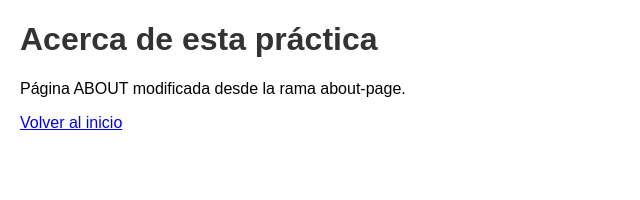
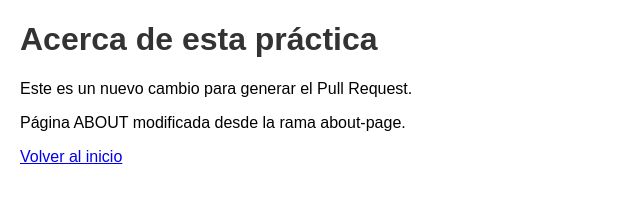
Before and after one commit to Dave2826/practica-web, a plain HTML site: page about.html in a window 1280 px wide. Shown: the whole page, without its empty margins (0-640 px from the left). Drawn offline with Linux system fonts and the light colour scheme.

Commit message:
Cambio extra para generar el PR

```diff
--- a/about.html
+++ b/about.html
@@ -6,6 +6,7 @@
 </head>
 <body>
     <h1>Acerca de esta práctica</h1>
+    <p>Este es un nuevo cambio para generar el Pull Request.</p>
     <p>Página ABOUT modificada desde la rama about-page.</p>
 
     <a href="index.html">Volver al inicio</a>
```
